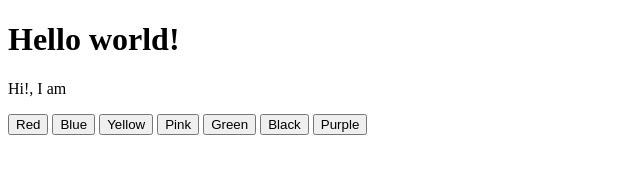
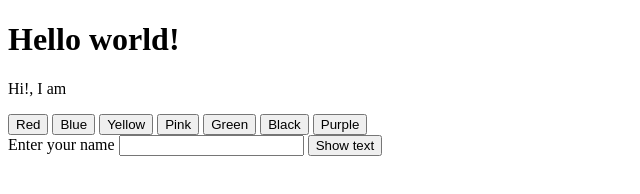
Before and after one commit to ripon106/Event-Handler, a plain HTML site: page index.html in a window 1280 px wide. Shown: the whole page, without its empty margins (0-640 px from the left). Drawn offline with Linux system fonts and the light colour scheme.

Commit message:
added input form and get value and show in paragraph

```diff
--- a/index.html
+++ b/index.html
@@ -9,7 +9,7 @@
 
 
     <h1>Hello world!</h1>
-    <p>Hi!, I am </p>
+    <p id="display">Hi!, I am </p>
 
     <!-- option - 1 -->
     <button id="makeRed" onclick="document.body.style.background='red'">Red</button>
@@ -20,6 +20,12 @@
     <button id="makeBlack">Black</button>
     <button id="makePurple">Purple</button>
 
+
+    <!-- Form whit changing text -->
+     <form action="">
+        <label for="">Enter your name <input id="user_name" type="text"></label>
+        <button onclick="showInfo()">Show text</button>
+     </form>
 
     <script>
 
@@ -65,6 +71,19 @@
         })
 
 
+        function showInfo(){
+                const userInput = document.getElementById('user_name');
+                console.log(userInput)
+                const dis = document.getElementById('display');
+                console.log(dis);
+                dis.innerText = userInput.value;
+                userInput.value = ' ';
+                //if you want to result please inspect and show
+
+
+        }
+
+
     </script>
 
 
```
